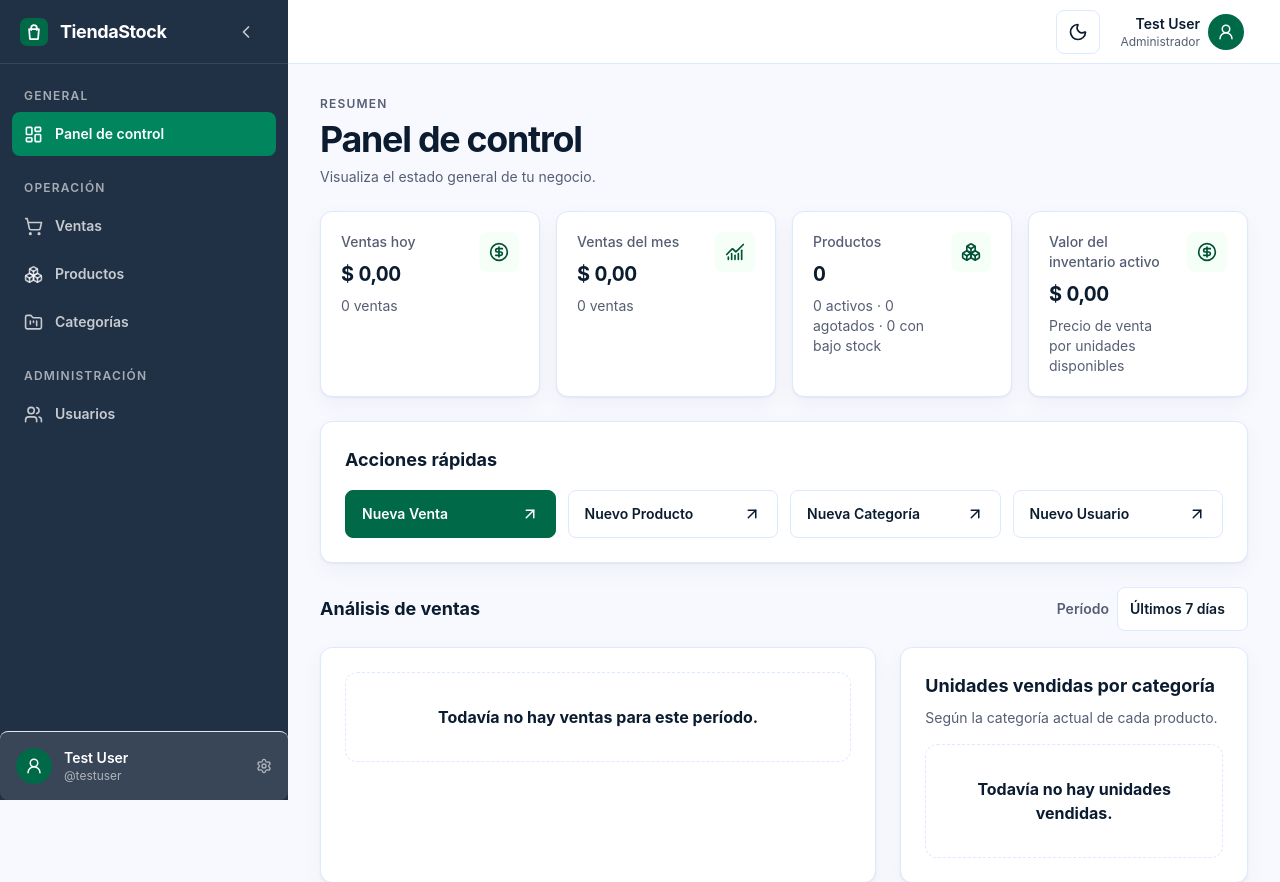
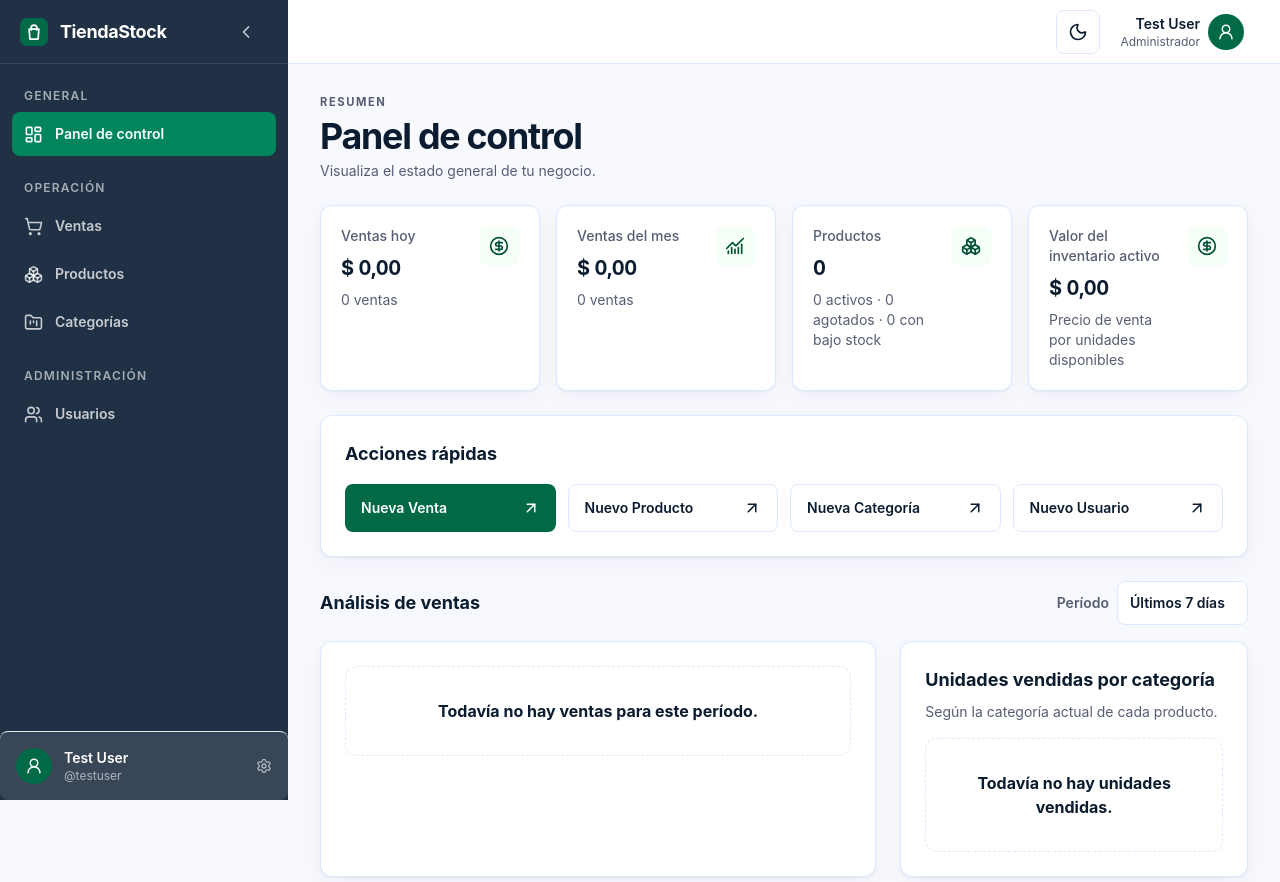
Before and after one commit to ISMAELALTHENOFER/TiendaStock, a Laravel app: page /dashboard in a window 1280 px wide. Shown: the top 882 px of the page. Run offline with Laravel 12, Linux system fonts and the light colour scheme; a user stored in the database is signed in; data comes from the database, SQL or seed files in the repository; data that the repository does not hold is empty; style sheets or scripts are compiled from the project's sources; some web fonts are replaced.

Commit message:
feat(ui): encabezados y botones consistentes en categorías, usuarios, dashboard y perfil
El formulario de usuario se agrupa en las secciones Datos y Acceso, y el
dashboard deja solo las acciones rápidas del administrador.

```diff
--- a/src/resources/js/react/auth.jsx
+++ b/src/resources/js/react/auth.jsx
@@ -59,9 +59,13 @@ export function Login({ props }) {
 export function ConfirmPassword({ props }) {
     const error = props.errors?.password?.[0];
 
-    return <main className="space-y-5">
-        <h1 className="text-xl font-bold text-ink">Confirma tu contraseña</h1>
-        <p className="text-sm text-muted">Esta es una sección segura. Confirma tu contraseña para continuar.</p>
+    // The guest host centers a shrink-to-fit root, so the card sets its own fluid width.
+    return <main className="w-[min(28rem,calc(100vw-1.5rem))] space-y-5 rounded-card border border-border bg-surface p-5 shadow-subtle sm:p-8">
+        <div>
+            <p className="eyebrow">Cuenta</p>
+            <h1 className="mt-2 text-xl font-bold text-ink">Confirma tu contraseña</h1>
+            <p className="mt-1 text-sm text-muted">Esta es una sección segura. Confirma tu contraseña para continuar.</p>
+        </div>
         <form method="post" action={props.routes.passwordConfirm} className="space-y-5">
             <input type="hidden" name="_token" value={csrfToken()} />
             <Field id="confirm-password" name="password" label="Contraseña" type="password" autoComplete="current-password" error={error} />
@@ -93,10 +97,10 @@ export function Profile({ props }) {
     ];
 
     return <div className="py-4 sm:py-8">
-        <header className="mb-8 border-b border-border pb-4">
-            <nav aria-label="Breadcrumb" className="mb-2 text-xs text-muted"><ol className="flex gap-2"><li>Cuenta</li><li aria-hidden="true">&gt;</li><li aria-current="page" className="font-semibold text-primary">Configuración personal</li></ol></nav>
-            <h1 className="page-title">Mi perfil</h1>
-            <p className="mt-1 max-w-2xl text-sm text-muted">Administra tu cuenta y actualiza tus datos personales y contraseña.</p>
+        <header className="mb-7 min-w-0">
+            <p className="eyebrow">Cuenta</p>
+            <h1 className="page-title mt-2">Mi perfil</h1>
+            <p className="mt-1 text-sm text-muted">Administra tu cuenta y actualiza tus datos personales y contraseña.</p>
         </header>
         <div className="w-full space-y-6">
             <Card className="p-4 sm:p-6 lg:p-8">
--- a/src/resources/js/react/categorias.jsx
+++ b/src/resources/js/react/categorias.jsx
@@ -111,11 +111,12 @@ export function CategoriaGrid({ categorias, routes, initialModal = false }) {
     return (
         <div className="py-4 sm:py-8">
             <div className="mb-7 flex flex-col gap-4 sm:flex-row sm:items-center sm:justify-between">
-                <div>
-                    <h1 className="page-title">Categorías de productos</h1>
+                <div className="min-w-0">
+                    <p className="eyebrow">Inventario</p>
+                    <h1 className="page-title mt-2">Categorías de productos</h1>
                     <p className="mt-1 text-sm text-muted">Gestiona todas tus categorías de productos</p>
                 </div>
-                <Button type="button" onClick={() => setModalCategoria(true)}>＋ <span>Nueva categoría</span></Button>
+                <Button type="button" className="w-full sm:w-auto" onClick={() => setModalCategoria(true)}>＋ <span>Nueva categoría</span></Button>
             </div>
 
             <section aria-label="Resumen de categorías" className="mb-7 grid grid-cols-1 gap-4 sm:grid-cols-3">
@@ -157,12 +158,12 @@ export function CategoriaGrid({ categorias, routes, initialModal = false }) {
                                 <p className="mt-2 line-clamp-2 min-h-10 break-words text-sm text-muted">{categoria.descripcion || 'Sin descripción'}</p>
                             </div>
                             <div className="mt-5 flex flex-wrap items-center gap-1 border-t border-border pt-3">
-                                <a href={`${routes.categorias}/${categoria.id}`} className="inline-flex min-h-11 items-center rounded-control px-3 text-sm font-semibold text-ink hover:bg-surface-muted">Ver</a>
-                                <a href={`${routes.categorias}/${categoria.id}/edit`} onClick={(event) => openEdit(event, categoria)} className="inline-flex min-h-11 items-center rounded-control px-3 text-sm font-semibold text-primary hover:bg-surface-muted">Editar</a>
+                                <Button href={`${routes.categorias}/${categoria.id}`} variant="ghost" className="px-3">Ver</Button>
+                                <Button href={`${routes.categorias}/${categoria.id}/edit`} onClick={(event) => openEdit(event, categoria)} variant="ghost" className="px-3 text-primary">Editar</Button>
                                 {categoria.productos_count > 0 ? (
                                     <button type="button" disabled title="No se puede eliminar mientras tenga productos" className="ml-auto inline-flex min-h-11 cursor-not-allowed items-center rounded-control px-3 text-sm font-semibold text-muted opacity-70">No se puede eliminar</button>
                                 ) : (
-                                    <button type="button" onClick={() => setEliminar(categoria)} className="ml-auto inline-flex min-h-11 items-center rounded-control px-3 text-sm font-semibold text-red-600 hover:bg-red-50">Eliminar</button>
+                                    <Button type="button" variant="danger-ghost" onClick={() => setEliminar(categoria)} className="ml-auto px-3">Eliminar</Button>
                                 )}
                             </div>
                             <form id={`eliminar-categoria-${categoria.id}`} action={`${routes.categorias}/${categoria.id}`} method="POST" className="hidden">
@@ -174,7 +175,7 @@ export function CategoriaGrid({ categorias, routes, initialModal = false }) {
                 </div>
             )}
 
-                <Pagination currentPage={currentPage} lastPage={lastPage} pageSize={pageSize} ariaLabel="Paginación de categorías" summary={`Mostrando ${page?.from ?? 0}–${page?.to ?? 0} de ${page?.total ?? 0} categorías`} hrefForPage={(page) => paginationHref(page)} onPageSizeChange={(size) => window.location.assign(paginationHref(1, size))} />
+            <Pagination currentPage={currentPage} lastPage={lastPage} pageSize={pageSize} ariaLabel="Paginación de categorías" summary={`Mostrando ${page?.from ?? 0}–${page?.to ?? 0} de ${page?.total ?? 0} categorías`} hrefForPage={(page) => paginationHref(page)} onPageSizeChange={(size) => window.location.assign(paginationHref(1, size))} />
 
             {modalCategoria !== false && <CategoryForm key={modalCategoria?.id ?? 'new'} categoria={modalCategoria === true ? null : modalCategoria} routes={routes} onClose={closeModal} />}
             <ConfirmDialog open={Boolean(eliminar)} title="Eliminar categoría" message={eliminar && eliminar.productos_count > 0 ? 'Esta categoría tiene productos. No se puede eliminar una categoría que tiene productos.' : `¿Eliminar la categoría «${eliminar?.nombre}»? Esta acción no se puede deshacer.`} confirmLabel="Sí, eliminar" tone="danger" onConfirm={confirmarEliminar} onClose={() => setEliminar(null)} />
--- a/src/resources/js/react/dashboard.jsx
+++ b/src/resources/js/react/dashboard.jsx
@@ -1,6 +1,7 @@
 import { useEffect, useRef, useState } from 'react';
 import { ArrowUpRight, Boxes, ChartNoAxesCombined, CircleDollarSign } from 'lucide-react';
 import { api } from './lib/api.js';
+import { Button } from './components/ui/Button.jsx';
 import { Card } from './components/ui/Card.jsx';
 import { EmptyState } from './components/ui/EmptyState.jsx';
 import { ErrorState } from './components/ui/ErrorState.jsx';
@@ -53,7 +54,7 @@ function AnalyticsContent({ analytics, onRetry, routes }) {
     </>;
 }
 
-export function Dashboard({ user, metrics, categorias = [], routes }) {
+export function Dashboard({ metrics, categorias = [], routes }) {
     const [windowDays, setWindowDays] = useState(7);
     const [createProduct, setCreateProduct] = useState(false);
     const [analytics, setAnalytics] = useState({ state: 'loading', data: null });
@@ -69,11 +70,12 @@ export function Dashboard({ user, metrics, categorias = [], routes }) {
         return () => { request.current++; controller.abort(); };
     }, [windowDays, attempt]);
     const loadAnalytics = () => { request.current++; setAnalytics({ state: 'loading', data: null }); setAttempt((value) => value + 1); };
-    const actions = user.role === 'ADMIN' ? [['Nueva Venta', routes.ventasPos], ['Nuevo Producto', routes.productosCreate], ['Nueva Categoría', routes.categoriasCreate], ['Nuevo Usuario', routes.usersCreate]] : user.role === 'Ventas' ? [['Nueva Venta', routes.ventasPos]] : user.role === 'Control Stock' ? [['Nuevo Producto', routes.productosCreate], ['Nueva Categoría', routes.categoriasCreate]] : [];
+    // The dashboard route is ADMIN-only (role:ADMIN middleware), so only the admin shortcuts apply.
+    const actions = [['Nueva Venta', routes.ventasPos], ['Nuevo Producto', routes.productosCreate], ['Nueva Categoría', routes.categoriasCreate], ['Nuevo Usuario', routes.usersCreate]];
     const summary = analytics.data?.summary;
-    return <div className="space-y-6"><div><p className="text-xs font-semibold uppercase tracking-widest text-muted">Resumen</p><h1 className="page-title mt-2">Panel de control</h1><p className="mt-2 text-sm text-muted">Visualiza el estado general de tu negocio.</p></div>
+    return <div className="space-y-6"><div><p className="eyebrow">Resumen</p><h1 className="page-title mt-2">Panel de control</h1><p className="mt-1 text-sm text-muted">Visualiza el estado general de tu negocio.</p></div>
         <div className="grid gap-4 sm:grid-cols-2 xl:grid-cols-4"><KpiCard icon={CircleDollarSign} label="Ventas hoy" value={summary ? formatMoney(summary.sales_today.total) : 'No disponible'} detail={summary ? `${summary.sales_today.count} ventas` : 'No se pudieron cargar los datos'} loading={analytics.state === 'loading'} /><KpiCard icon={ChartNoAxesCombined} label="Ventas del mes" value={summary ? formatMoney(summary.sales_month.total) : 'No disponible'} detail={summary ? `${summary.sales_month.count} ventas` : 'No se pudieron cargar los datos'} loading={analytics.state === 'loading'} /><KpiCard icon={Boxes} label="Productos" value={metrics.productosCount} detail={`${metrics.productosActivos} activos · ${metrics.productosAgotados} agotados · ${metrics.productosBajoStock} con bajo stock`} /><KpiCard icon={CircleDollarSign} label="Valor del inventario activo" value={formatMoney(Number(metrics.valorTotal))} detail="Precio de venta por unidades disponibles" /></div>
-        {user.role ? <Card><h2 className="text-lg font-bold">Acciones rápidas</h2><div className="mt-4 grid gap-3 sm:grid-cols-2 xl:grid-cols-4">{actions.map(([label, href], index) => <a key={label} href={href} onClick={(event) => { if (label !== 'Nuevo Producto' || event.button !== 0 || event.metaKey || event.ctrlKey || event.shiftKey || event.altKey) return; event.preventDefault(); setCreateProduct(true); }} className={`flex min-h-12 items-center justify-between rounded-control border px-4 text-sm font-semibold transition-colors ${index === 0 ? 'border-primary bg-primary text-white hover:bg-primary-700' : 'border-border text-ink hover:bg-surface-muted'}`}>{label}<ArrowUpRight size={18} aria-hidden="true" /></a>)}</div></Card> : <Card><h2 className="text-lg font-bold">Bienvenido a TiendaStock</h2><p className="mt-3 text-sm text-muted">Tu cuenta está siendo configurada. Contacta al administrador del sistema para que te asigne un rol y puedas acceder a las funcionalidades disponibles.</p></Card>}
+        <Card><h2 className="text-lg font-bold">Acciones rápidas</h2><div className="mt-4 grid gap-3 sm:grid-cols-2 xl:grid-cols-4">{actions.map(([label, href], index) => <Button key={label} href={href} variant={index === 0 ? 'primary' : 'secondary'} className="min-h-12 justify-between" onClick={(event) => { if (label !== 'Nuevo Producto' || event.button !== 0 || event.metaKey || event.ctrlKey || event.shiftKey || event.altKey) return; event.preventDefault(); setCreateProduct(true); }}>{label}<ArrowUpRight size={18} aria-hidden="true" /></Button>)}</div></Card>
         <section aria-labelledby="sales-analytics-title"><div className="flex flex-wrap items-center justify-between gap-3"><h2 id="sales-analytics-title" className="text-lg font-bold">Análisis de ventas</h2><label className="flex items-center gap-2 text-sm font-semibold text-muted">Período<select className="form-control h-11 px-3 text-ink" value={windowDays} onChange={(event) => { request.current++; setAnalytics({ state: 'loading', data: null }); setWindowDays(Number(event.target.value)); }}><option value={1}>Hoy</option><option value={7}>Últimos 7 días</option><option value={30}>Últimos 30 días</option></select></label></div><div className="mt-4" aria-live="polite"><AnalyticsContent analytics={analytics} onRetry={loadAnalytics} routes={routes} /></div></section>
         {createProduct && <ProductForm routes={routes} categorias={categorias} modal onClose={() => setCreateProduct(false)} onSaved={() => window.location.reload()} />}
     </div>;
--- a/src/resources/js/react/users.jsx
+++ b/src/resources/js/react/users.jsx
@@ -46,11 +46,12 @@ export function UserList({ users, routes }) {
     return (
         <div className="py-4 sm:py-8">
             <div className="mb-8 flex flex-col gap-4 sm:flex-row sm:items-center sm:justify-between">
-                <div>
-                    <h1 className="page-title">Usuarios del sistema</h1>
+                <div className="min-w-0">
+                    <p className="eyebrow">Administración</p>
+                    <h1 className="page-title mt-2">Usuarios del sistema</h1>
                     <p className="mt-1 text-sm text-muted">Gestiona los usuarios de la plataforma.</p>
                 </div>
-                <a href={routes.usersCreate} className="inline-flex min-h-11 items-center justify-center gap-2 rounded-control bg-primary px-5 text-sm font-semibold text-white transition-colors duration-200 hover:bg-primary-700">Nuevo usuario</a>
+                <Button href={routes.usersCreate} className="w-full px-5 sm:w-auto">Nuevo usuario</Button>
             </div>
 
             <form method="get" action={routes.users} onSubmit={(event) => event.preventDefault()} className="mb-5 flex w-full flex-col gap-3 sm:flex-row">
@@ -67,7 +68,7 @@ export function UserList({ users, routes }) {
             {data.length === 0 ? (
                 <Card className="p-8 text-center sm:p-12">
                     <EmptyState title="No hay usuarios en el sistema" description="Crea tu primer usuario para empezar." />
-                    <a href={routes.usersCreate} className="mt-6 inline-flex min-h-11 items-center justify-center gap-2 rounded-control bg-primary px-6 text-sm font-semibold text-white transition-colors duration-200 hover:bg-primary-700">Crear primer usuario</a>
+                    <Button href={routes.usersCreate} className="mt-6 px-6">Crear primer usuario</Button>
                 </Card>
             ) : (
                 <div className="space-y-6">
@@ -92,7 +93,7 @@ export function UserList({ users, routes }) {
                                             <td className="px-4 py-3 text-muted">{user.email}</td>
                                             <td className="px-4 py-3 text-center"><Badge tone={badge.tone}>{badge.long}</Badge></td><td className="px-4 py-3 text-center"><Badge tone={user.activo ? 'success' : 'neutral'}>{user.activo ? 'Activo' : 'Inactivo'}</Badge></td>
                                              <td className="px-4 py-3">
-                                                  <div className="data-table-actions"><a href={`${routes.users}/${user.id}/edit`} className="data-table-action text-primary transition-colors duration-200 hover:bg-surface-muted" aria-label={`Editar usuario ${user.username}`}>Editar</a>{user.id !== routes.currentUserId && <Button variant="secondary" onClick={() => setPending({ user, active: !user.activo })}>{user.activo ? 'Desactivar' : 'Activar'}</Button>}</div>
+                                                  <div className="data-table-actions"><a href={`${routes.users}/${user.id}/edit`} className="data-table-action text-primary transition-colors duration-200 hover:bg-surface-muted" aria-label={`Editar usuario ${user.username}`}>Editar</a>{user.id !== routes.currentUserId && <Button type="button" variant={user.activo ? 'danger-ghost' : 'secondary'} onClick={() => setPending({ user, active: !user.activo })}>{user.activo ? 'Desactivar' : 'Activar'}</Button>}</div>
                                             </td>
                                         </tr>
                                     );
@@ -114,8 +115,8 @@ export function UserList({ users, routes }) {
                                         <Badge tone={badge.tone}>{badge.short}</Badge>
                                     </div>
                                      <dl className="mt-4 space-y-3 text-sm"><div className="data-card-field"><dt>Usuario</dt><dd>@{user.username}</dd></div><div className="data-card-field"><dt>Correo electrónico</dt><dd className="break-words">{user.email}</dd></div><div className="data-card-field"><dt>Rol</dt><dd><Badge tone={badge.tone}>{badge.long}</Badge></dd></div><div className="data-card-field"><dt>Estado</dt><dd><Badge tone={user.activo ? 'success' : 'neutral'}>{user.activo ? 'Activo' : 'Inactivo'}</Badge></dd></div></dl>
-                                     {user.id !== routes.currentUserId && <Button className="mt-3 w-full" variant="secondary" onClick={() => setPending({ user, active: !user.activo })}>{user.activo ? 'Desactivar' : 'Activar'}</Button>}
-                                     <a href={`${routes.users}/${user.id}/edit`} className="mt-4 block min-h-11 w-full rounded-control bg-surface-muted px-4 py-3 text-center text-sm font-semibold text-primary transition-colors duration-200 hover:bg-border" aria-label={`Editar usuario ${user.username}`}>Editar usuario</a>
+                                     {user.id !== routes.currentUserId && <Button type="button" className="mt-3 w-full" variant={user.activo ? 'danger-ghost' : 'secondary'} onClick={() => setPending({ user, active: !user.activo })}>{user.activo ? 'Desactivar' : 'Activar'}</Button>}
+                                     <Button href={`${routes.users}/${user.id}/edit`} variant="secondary" className="mt-3 w-full text-primary" aria-label={`Editar usuario ${user.username}`}>Editar usuario</Button>
                                 </Card>
                             );
                         })}
@@ -174,16 +175,19 @@ export function UserForm({ routes, usuario = null }) {
 
     return (
         <div className="py-4 sm:py-8">
-            <div className="min-w-0 overflow-hidden rounded-card border border-border bg-surface shadow-subtle">
-                <div className="bg-gradient-to-r from-primary to-primary-700 px-6 py-8">
-                    <h3 className="text-lg font-bold text-white">{isEdit ? 'Modificar usuario' : 'Información del usuario'}</h3>
-                    <p className="mt-1 text-sm text-white/80">{isEdit ? 'Actualiza los datos del usuario.' : 'Completa los datos para crear un usuario.'}</p>
-                </div>
-
+            <div className="mb-7 min-w-0">
+                <p className="eyebrow">Administración</p>
+                <h1 className="page-title mt-2">{isEdit ? 'Modificar usuario' : 'Nuevo usuario'}</h1>
+                <p className="mt-1 text-sm text-muted">{isEdit ? 'Actualiza los datos del usuario.' : 'Completa los datos para crear un usuario.'}</p>
+            </div>
+            <div className="min-w-0 rounded-card border border-border bg-surface shadow-subtle">
                 <form ref={formRef} action={action} method="POST" onSubmit={handleSubmit} noValidate className="space-y-6 p-4 sm:p-8">
                     {errors._general && <div className="rounded-card bg-red-50 p-3 text-sm text-red-700" role="alert">{errors._general[0]}</div>}
 
-                    <div className="grid gap-5 sm:grid-cols-2 xl:grid-cols-3">
+                    <fieldset className="min-w-0">
+                        <legend className="text-base font-bold text-ink">Datos</legend>
+                        <p className="mt-1 text-sm text-muted">Información del usuario y su correo de contacto.</p>
+                    <div className="mt-4 grid gap-5 sm:grid-cols-2 xl:grid-cols-3">
                         <div>
                             <label htmlFor="name-field" className="mb-1.5 block text-sm font-medium text-ink">Nombre completo <span className="text-red-600">*</span></label>
                             <Input id="name-field" name="name" required autoComplete="name" placeholder="Ej: Juan Pérez" defaultValue={usuario?.name ?? ''} error={errors?.name?.[0]} />
@@ -201,7 +205,13 @@ export function UserForm({ routes, usuario = null }) {
                             <Input id="email-field" type="email" name="email" required autoComplete="email" placeholder="Ej: juan@example.com" defaultValue={usuario?.email ?? ''} error={errors?.email?.[0]} />
                             {errors?.email && <p className="mt-1.5 text-sm text-red-600">{errors.email[0]}</p>}
                         </div>
+                    </div>
+                    </fieldset>
 
+                    <fieldset className="min-w-0">
+                        <legend className="w-full border-t border-border pt-6 text-base font-bold text-ink">Acceso</legend>
+                        <p className="mt-1 text-sm text-muted">Contraseña y rol que definen qué puede hacer en el sistema.</p>
+                    <div className="mt-4 grid gap-5 sm:grid-cols-2 xl:grid-cols-3">
                         <div>
                             <label htmlFor="password-field" className="mb-1.5 block text-sm font-medium text-ink">
                                 Contraseña{' '}
@@ -228,9 +238,10 @@ export function UserForm({ routes, usuario = null }) {
                             {errors?.role && <p className="mt-1.5 text-sm text-red-600">{errors.role[0]}</p>}
                         </div>
                     </div>
+                    </fieldset>
 
                     <div className="flex flex-col-reverse gap-3 border-t border-border pt-6 sm:flex-row sm:justify-end">
-                        <a href={routes.users} className="inline-flex min-h-11 items-center justify-center rounded-control border border-border bg-surface px-4 text-sm font-semibold text-ink transition-colors duration-200 hover:bg-surface-muted">Cancelar</a>
+                        <Button href={routes.users} variant="secondary">Cancelar</Button>
                         <Button type="submit" disabled={submitting}>{submitting ? 'Guardando...' : isEdit ? 'Actualizar usuario' : 'Crear usuario'}</Button>
                     </div>
                 </form>
```
